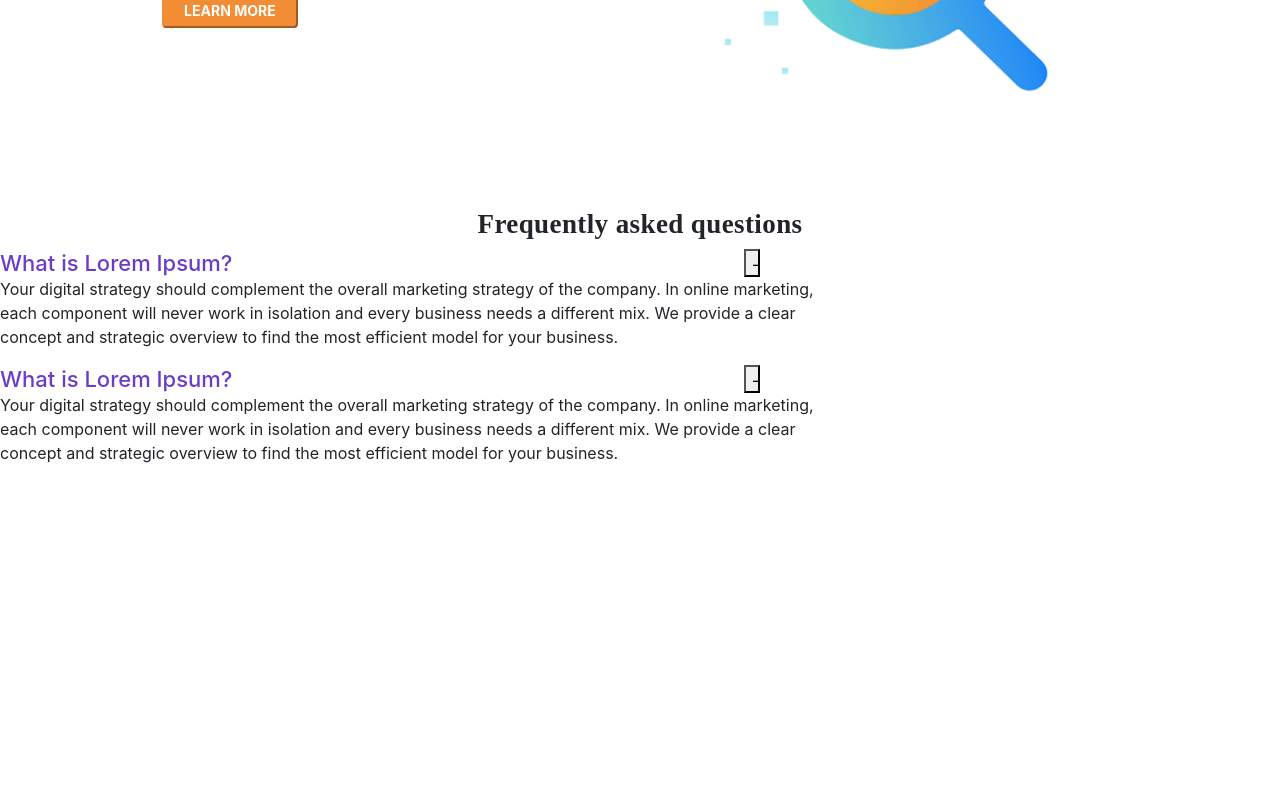
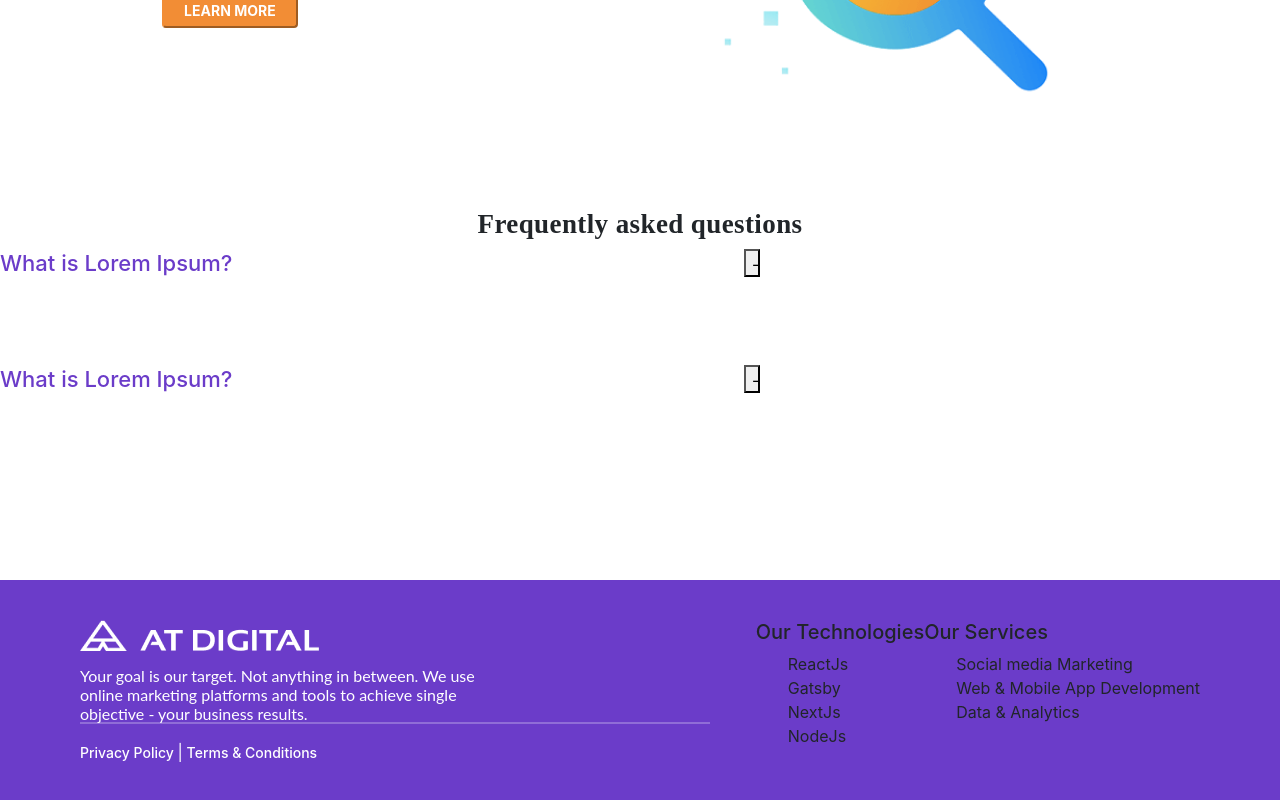
Before and after one commit to Milani1999/Landing-Page---AT-Digital, a React (Create React App) app: page / in a window 1280 px wide. Shown: the part 1512-2312 px from the top of the page. Before the commit the page ends 2092 px from the top, so only its background shows below. Built offline with nearby package versions, Linux system fonts and the light colour scheme.

Commit message:
Footer component

```diff
--- a/src/App.js
+++ b/src/App.js
@@ -3,6 +3,7 @@
 import Frame_498 from "./components/frame 498/Frame_498";
 import Frame_499 from "./components/frame 499/Frame_499";
 import Faqs from "./components/faqs/Faqs";
+import Footer from "./components/footer/Footer";
 
 function App() {
   return (
@@ -12,6 +13,7 @@
       <Frame_498 />
       <Frame_499 />
       <Faqs />
+      <Footer/>
     </div>
   );
 }
--- /dev/null
+++ b/src/components/footer/Footer.js
@@ -0,0 +1,49 @@
+import React from "react";
+import "./footer.css";
+
+export default function Footer() {
+  return (
+    <div className="footer">
+      <div className="frame_503">
+        <div className="frame_500">
+          <img src="Logo.png" alt="Logo" />
+          <p>
+            Your goal is our target. Not anything in between. We use online
+            marketing platforms and tools to achieve single objective - your
+            business results.
+          </p>
+        </div>
+        <div className="frame_502">
+          <div className="frame_501">
+            <h5>Our Technologies</h5>
+            <ul type="none">
+              <li>ReactJs</li>
+              <li>Gatsby</li>
+              <li>NextJs</li>
+              <li>NodeJs</li>
+            </ul>
+          </div>
+          <div className="frame_496">
+            <h5>Our Services</h5>
+            <ul type="none">
+              <li>Social media Marketing</li>
+              <li>Web & Mobile App Development</li>
+              <li>Data & Analytics</li>
+            </ul>
+          </div>
+        </div>
+      </div>
+
+      <div className="frame_505">
+        <hr />
+        <div className="frame_504">
+          <p>
+            <span className="privacy">Privacy Policy </span>
+            <span className="line">|</span>
+            <span className="terms"> Terms & Conditions</span>
+          </p>
+        </div>
+      </div>
+    </div>
+  );
+}
--- /dev/null
+++ b/src/components/footer/footer.css
@@ -0,0 +1,99 @@
+.footer {
+  height: 266px;
+  top: 2319px;
+  padding: 40px 80px 20px 80px;
+  gap: 40px;
+  opacity: 0px;
+  background-color: #6b3cc9;
+}
+
+.frame_500 {
+  width: 413px;
+  height: 102px;
+  gap: 20px;
+}
+
+.frame_500 img {
+  width: 238.89px;
+  height: 31px;
+}
+
+.frame_500 p {
+  width: 413px;
+  height: 60px;
+  font-family: "Lato";
+  font-size: 16px;
+  font-weight: 400;
+  line-height: 19.2px;
+  text-align: left;
+  color: #ffffff;
+  margin-top: 15px;
+}
+
+hr {
+  width: 630px;
+  height: 0px;
+  border: 1px 0px 0px 0px;
+  border: 1px solid #ffffff;
+}
+
+.privacy {
+  width: 94px;
+  height: 17px;
+  font-family: Inter;
+  font-size: 14px;
+  font-weight: 500;
+  line-height: 16.94px;
+  text-align: left;
+}
+
+.terms {
+  width: 131px;
+  height: 17px;
+  font-family: Inter;
+  font-size: 14px;
+  font-weight: 500;
+  line-height: 16.94px;
+  text-align: left;
+}
+
+p {
+  color: #ffffff;
+}
+
+.frame_500 {
+  /* display: flex; */
+  float: left;
+}
+
+.frame_502 {
+  /* display: flex; */
+  float: right;
+}
+
+.frame_501 {
+  float: left;
+  width: Hug (56px) px;
+  height: Hug (104px) px;
+  gap: 12px;
+}
+
+.frame_496 {
+  float: right;
+  width: Fixed (197px) px;
+  height: Hug (129px) px;
+  gap: 12px;
+  opacity: 0px;
+}
+
+ul {
+  text-align: left;
+}
+
+.frame_505{
+    margin-top: 100px;
+}
+
+.frame_503{
+    background-color: aquamarine;
+}
```
